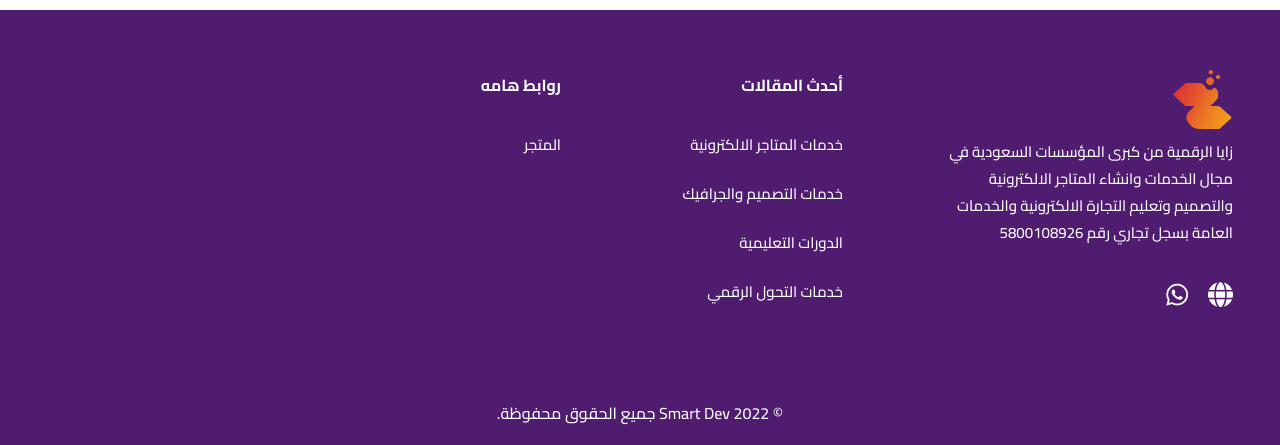
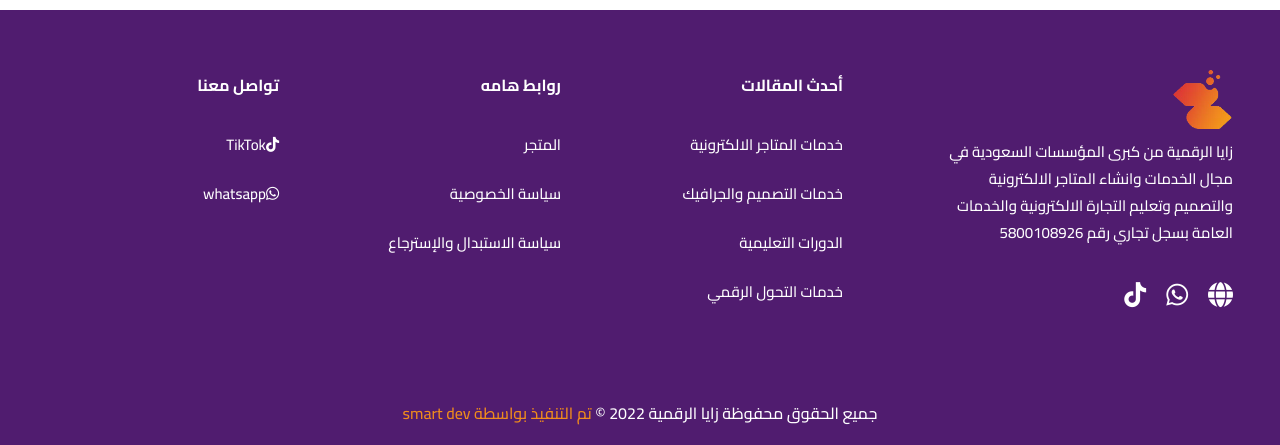
Before and after one commit to hessennasser/zaya, a plain HTML site: page index.html in a window 1280 px wide. Shown: the part 2165-2610 px from the top of the page. Drawn offline with nearby package versions, Linux system fonts and the light colour scheme.

Commit message:
Add files via upload

```diff
--- a/index.html
+++ b/index.html
@@ -55,7 +55,7 @@
                     <a href="#projects" class="nav-link">أعمالنا</a>
                 </li>
                 <li class="nav-item">
-                    <a href="#" class="nav-link">تواصل معنا</a>
+                    <a href="#contact" class="nav-link">تواصل معنا</a>
                 </li>
             </ul>
         </div>
@@ -176,7 +176,7 @@
                             </div>
                             <h3 class="h3 card-title">خدمة ما بعد البيع مجاناً</h3>
                             <p class="card-text">
-                                .اي سؤال بعد الخدمة جاهزين , وهذا اللي يميزنا
+                                اي سؤال بعد الخدمة جاهزين , وهذا اللي يميزنا.
                             </p>
                         </div>
                     </li>
@@ -225,7 +225,7 @@
                         <img id="myImg" src="imgs/sliders/Post 2.png" />
                     </div>
                     <div class="swiper-slide">
-                        <img  id="myImg"src="imgs/sliders/Story 1.png" />
+                        <img id="myImg" src="imgs/sliders/Story 1.png" />
                     </div>
                     <div class="swiper-slide">
                         <img id="myImg" src="imgs/sliders/اعلان 1.png" />
@@ -289,6 +289,12 @@
                                 <i class="fa-brands fa-whatsapp"></i>
                             </a>
                         </li>
+                        <li>
+                            <a href="https://www.tiktok.com/@zaya.digital?_t=8Vf1WEsIrhq&_r=1" target="_blank"
+                                class="social-link">
+                                <i class="fa-brands fa-tiktok"></i>
+                            </a>
+                        </li>
                     </ul>
                 </div>
                 <div class="footer-link-box">
@@ -320,6 +326,24 @@
                         <li>
                             <a href="https://zaya.digital/" target="_blank" class="footer-link">المتجر</a>
                         </li>
+                        <li>
+                            <a href="https://zaya.digital/%D8%B3%D9%8A%D8%A7%D8%B3%D8%A9-%D8%A7%D9%84%D8%AE%D8%B5%D9%88%D8%B5%D9%8A%D8%A9/page-1725844780"
+                                target="_blank" class="footer-link">سياسة الخصوصية</a>
+                        </li>
+                        <li>
+                            <a href="https://zaya.digital/%D8%B3%D9%8A%D8%A7%D8%B3%D8%A9-%D8%A7%D9%84%D8%A7%D8%B3%D8%AA%D8%A8%D8%AF%D8%A7%D9%84-%D9%88%D8%A7%D9%84%D8%A5%D8%B3%D8%AA%D8%B1%D8%AC%D8%A7%D8%B9/page-817589293"
+                                target="_blank" class="footer-link">
+                                سياسة الاستبدال والإسترجاع</a>
+                        </li>
+                    </ul>
+                    <ul class="footer-list" id="contact">
+                        <li>
+                            <p class="footer-item-title">تواصل معنا</p>
+                        </li>
+                        <a href="https://zaya.digital/" target="_blank" class="footer-link"><i
+                                class="fa-brands fa-tiktok"></i>TikTok</a>
+                        <a href="https://zaya.digital/" target="_blank" class="footer-link"><i
+                                class="fa-brands fa-whatsapp"></i>whatsapp</a>
                     </ul>
                 </div>
             </div>
@@ -327,7 +351,9 @@
         <div class="footer-bottom">
             <div class="container">
                 <p class="copyright">
-                    &copy; 2022 <a href="https://sm8rtdev.online/"> Smart Dev</a> جميع الحقوق محفوظة.
+                    جميع الحقوق محفوظة <a href="https://zaya.digital/"> زايا الرقمية</a> 2022 &copy; <a
+                        href="https://wa.me/201064766851" style="color: var(--main-color);">تم التنفيذ بواسطة smart
+                        dev</a>
                 </p>
             </div>
         </div>
```
